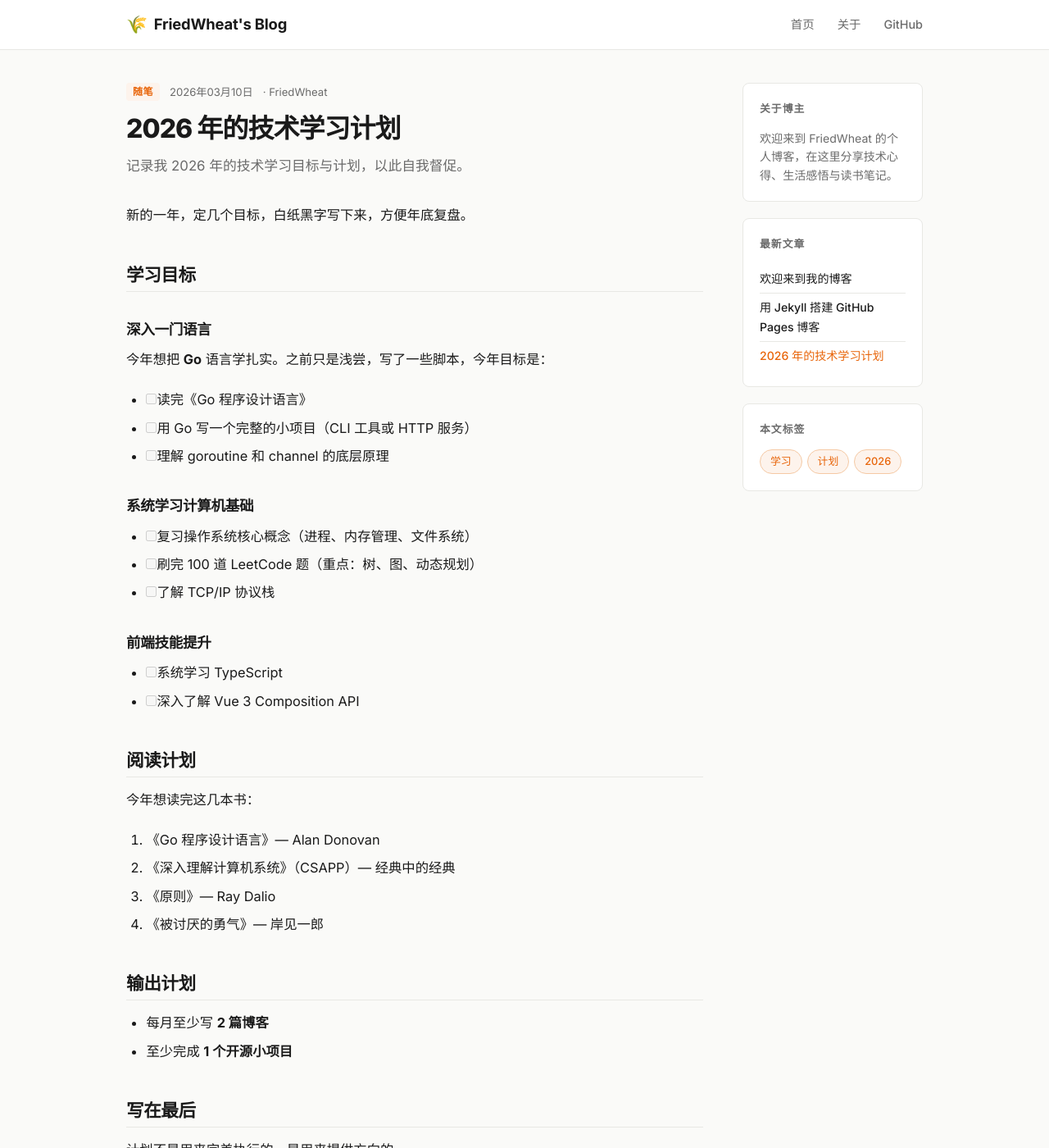
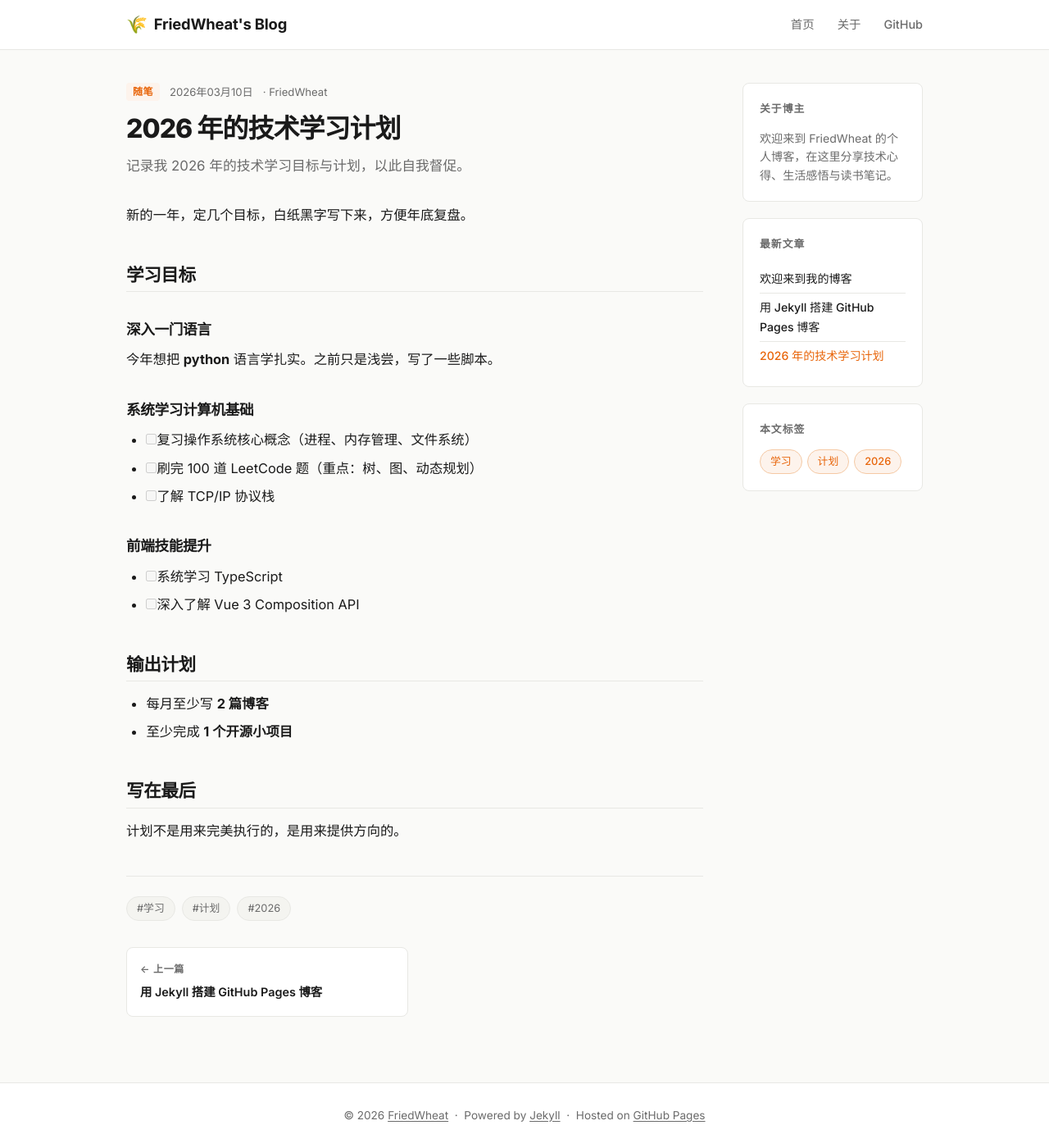
Before and after one commit to friedwheat/friedwheat.github.io, a Jekyll site: the page built from _posts/2026-03-10-2026-learning-plan.md, in a window 1280 px wide and 1400 px high. Shown: the whole window at 82% size. Built offline with Jekyll 4.4.1, drawn with Linux system fonts in a browser that asks for light colours; some of the changed text lies outside the part shown.

Commit message:
Update 2026-03-10-2026-learning-plan.md

```diff
--- a/_posts/2026-03-10-2026-learning-plan.md
+++ b/_posts/2026-03-10-2026-learning-plan.md
@@ -13,11 +13,7 @@ description: 记录我 2026 年的技术学习目标与计划，以此自我督
 
 ### 深入一门语言
 
-今年想把 **Go** 语言学扎实。之前只是浅尝，写了一些脚本，今年目标是：
-
-- [ ] 读完《Go 程序设计语言》
-- [ ] 用 Go 写一个完整的小项目（CLI 工具或 HTTP 服务）
-- [ ] 理解 goroutine 和 channel 的底层原理
+今年想把 **python** 语言学扎实。之前只是浅尝，写了一些脚本。
 
 ### 系统学习计算机基础
 
@@ -30,14 +26,6 @@ description: 记录我 2026 年的技术学习目标与计划，以此自我督
 - [ ] 系统学习 TypeScript
 - [ ] 深入了解 Vue 3 Composition API
 
-## 阅读计划
-
-今年想读完这几本书：
-
-1. 《Go 程序设计语言》— Alan Donovan
-2. 《深入理解计算机系统》（CSAPP）— 经典中的经典
-3. 《原则》— Ray Dalio
-4. 《被讨厌的勇气》— 岸见一郎
 
 ## 输出计划
 
@@ -47,7 +35,3 @@ description: 记录我 2026 年的技术学习目标与计划，以此自我督
 ## 写在最后
 
 计划不是用来完美执行的，是用来提供方向的。
-
-> 重要的不是计划本身，而是计划的过程——它让你清楚地想明白自己想要什么。
-
-期待年底复盘的时候，能在这些方框里打上勾 ✅
```
